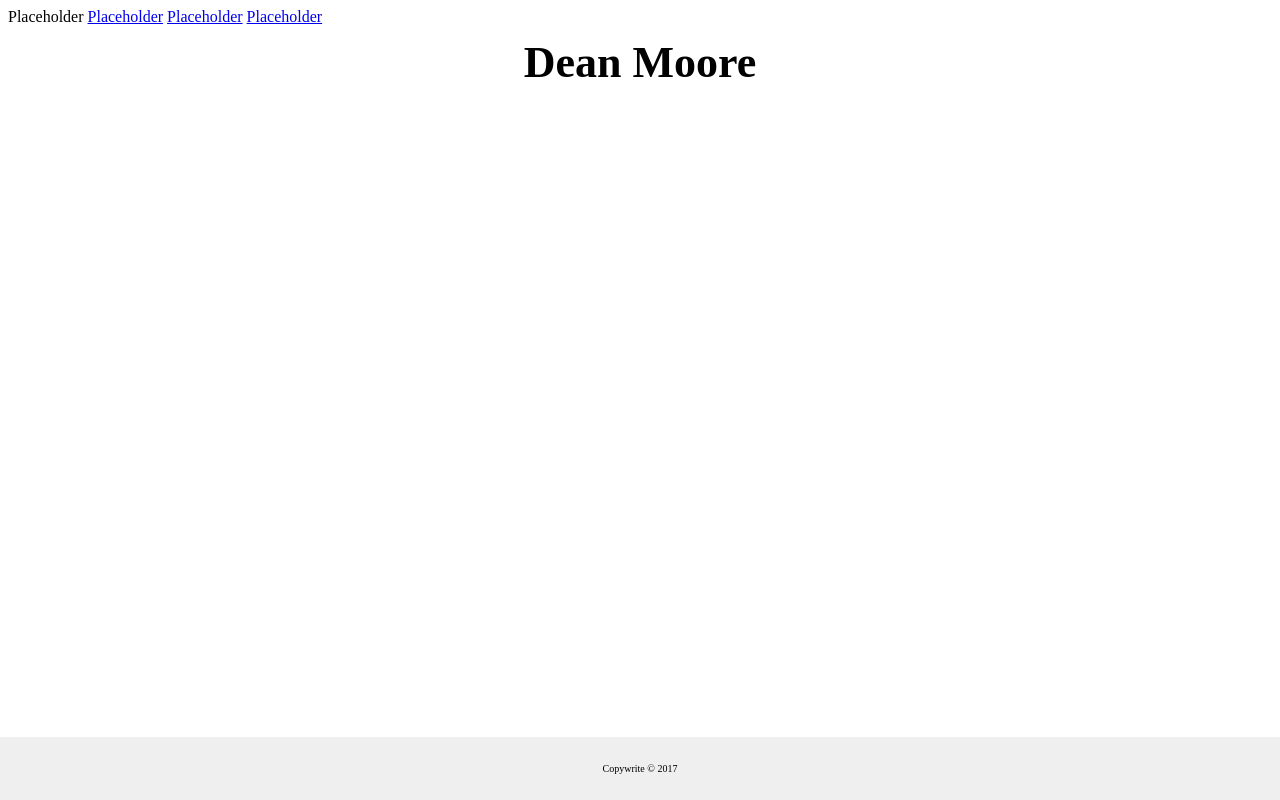
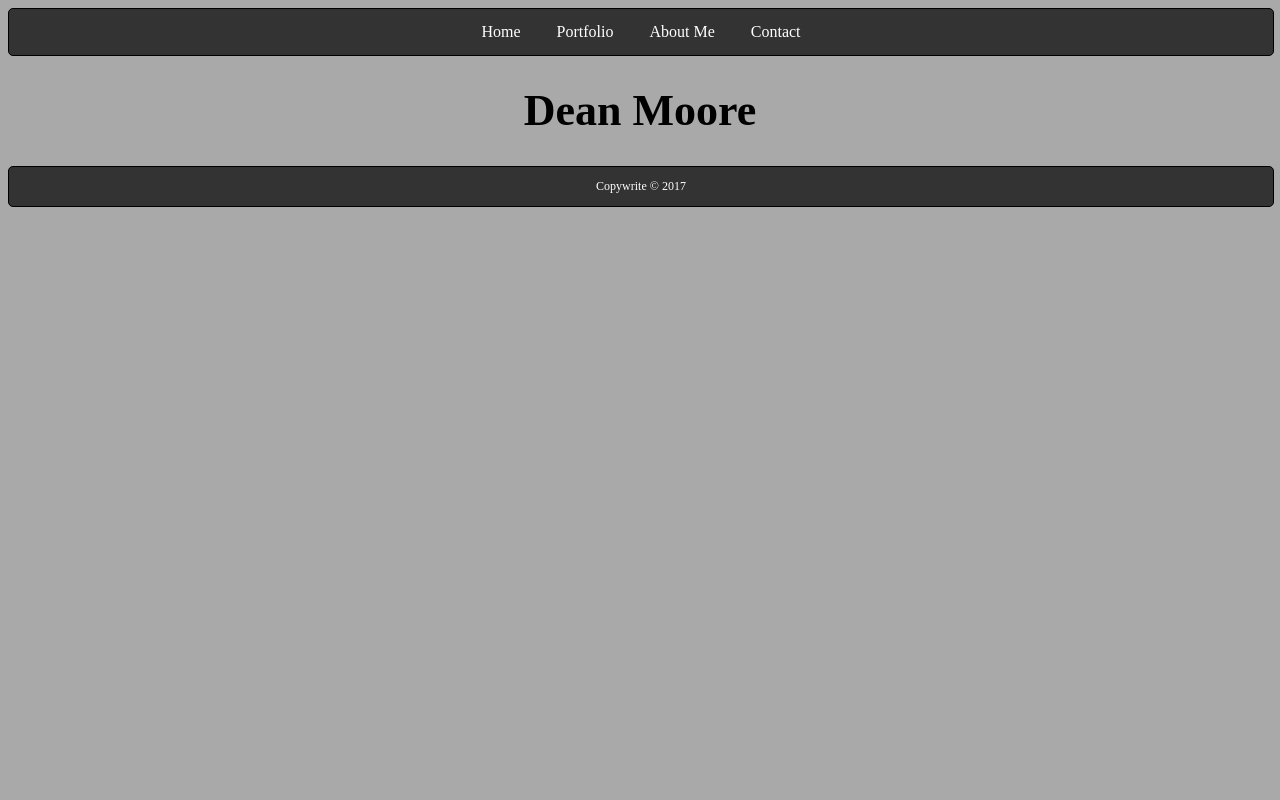
Before and after one commit to Dean009/Website, a plain HTML site: page pages/index.htm in a window 1280 px wide. Drawn offline with Linux system fonts and the light colour scheme.

Commit message:
Changed layout, started added the colours. Looking at implementing a logo

```diff
--- a/pages/MyStyles.css
+++ b/pages/MyStyles.css
@@ -1,11 +1,17 @@
-html {
-    height: 100%;
-    width: 1080px;
-    box-sizing: border-box;
+/* the entire HTML document */
+.full_body {
+    width:100%;
+	margin: 0 auto;
 }
 
+body{
+	background-color:  #A9A9A9;
+}
+
+/* Dean Moore -- Header */
 .header {
-   position: fixed;
+   position: sticky;
+   position: -webkit-sticky;
    width: 500px;
    margin: auto;
    left: 0;
@@ -17,12 +23,47 @@ html {
 
 /* The footer at the bottom of the screen */
 .footer {
-  position: absolute;
-  right: 0;
-  bottom: 0;
-  left: 0;
-  padding: 1rem;
-  background-color: #efefef;
-  text-align: center;
-  font-size: 10px;
+	position: fixed bottom;
+	width: 100%;
+	text-align: center;
+	margin: 0;
+	right: 0;
+	bottom: 0;
+	left: 0;
+    overflow: hidden;
+    background-color: #333;
+	font-size: 12px;
+	color: white;
+	border: 1px solid black;
+    border-radius: 5px;
 }
+
+/* The nav bar */
+.topnav ul {
+	width: 100%;
+	text-align: center;
+    list-style-type: none;
+    margin: 0;
+    padding: 0;
+    overflow: hidden;
+    background-color: #333;
+	border: 1px solid black;
+    border-radius: 5px;
+}
+
+.topnav li {
+    float: center;
+	display: inline-block;
+}
+
+.topnav li a {
+    display: block;
+    color: white;
+    padding: 14px 16px;
+    text-decoration: none;
+}
+
+/* Change the link color to #111 (black) on hover */
+.topnav li a:hover {
+    background-color: #111;
+}
--- a/pages/index.htm
+++ b/pages/index.htm
@@ -9,16 +9,19 @@
 </head>
 
 <div class = "full_body"> <body>
-<div class = "header">  <header>
+
+ <div class = "topnav">
+	<ul>
+	  <li><a href = "home">Home</a></li>
+	  <li><a href = "home">Portfolio</a></li>
+	  <li><a href = "home">About Me</a></li>
+	  <li><a href = "home">Contact</a></li>
+	</ul>
+ </div>
+
+ <div class = "header">  <header>
     <h1> Dean Moore</h1>
 </header> </div>
-
- <div class = "topnav" id = "myTopNav"
-  <a href = "home">Placeholder</a>
-  <a href = "home">Placeholder</a>
-  <a href = "home">Placeholder</a>
-  <a href = "home">Placeholder</a>
-  </div>
 
 
   <section>
@@ -29,8 +32,9 @@
   <aside>
   </aside>
 
- <div class = "footer"> <footer>
+ <div class = "footer">
     <p> Copywrite &copy; 2017 </p>
-  </footer> </div>
+</div>
+
 </body></div>
 </html>
```
